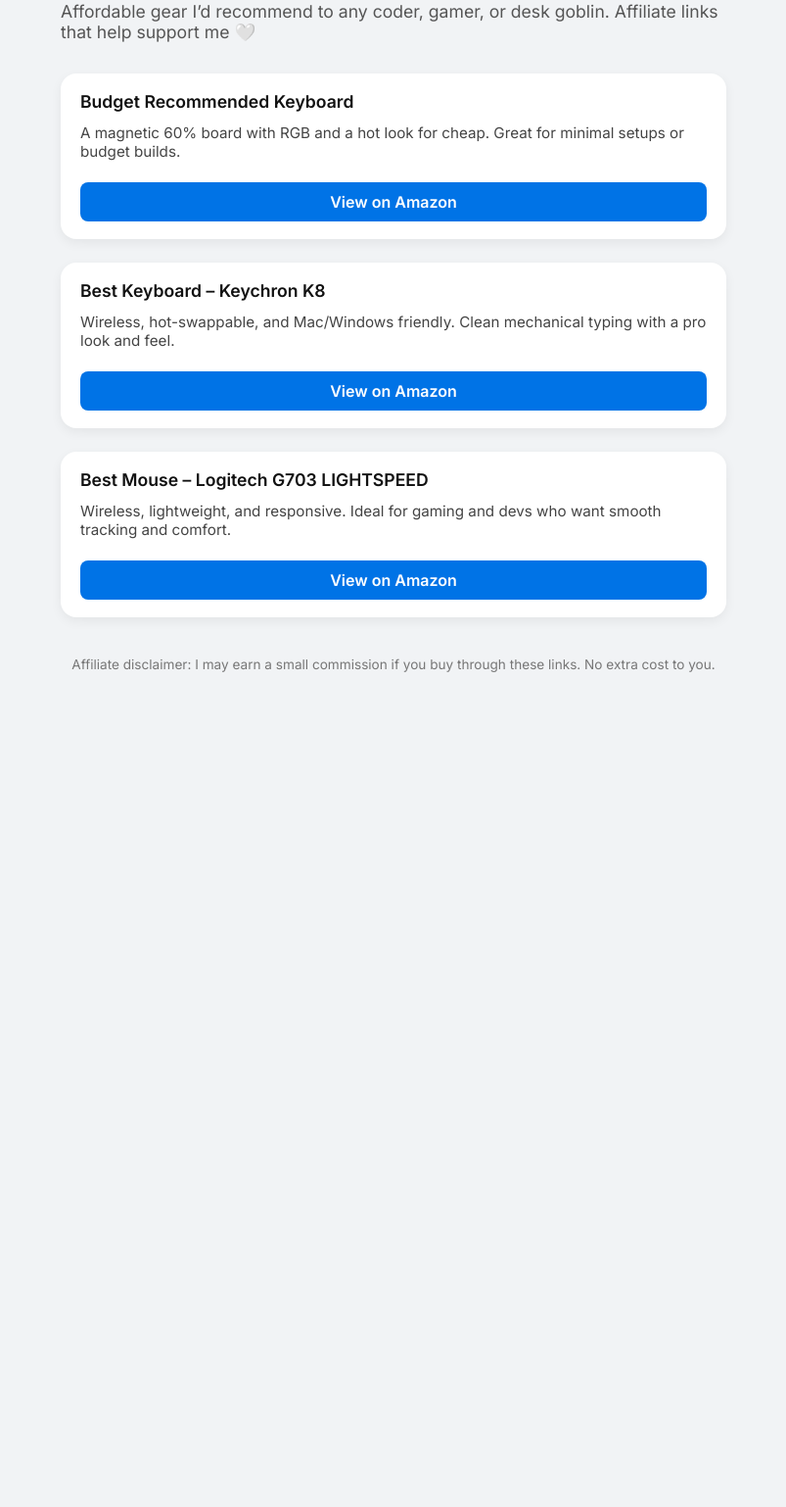
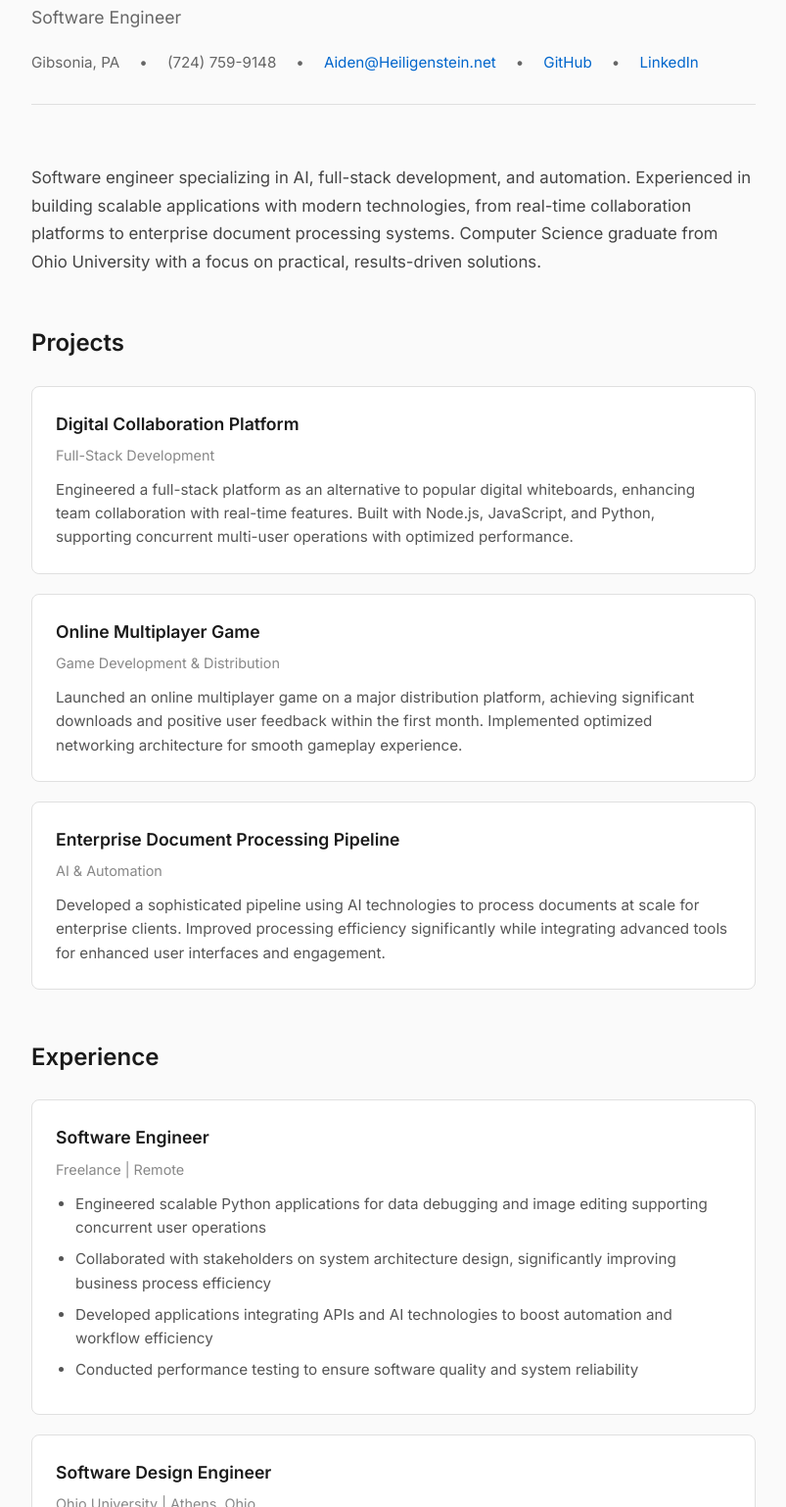
Before and after one commit to AidenHeiligenstein/dev-tools, a plain HTML site: page index.html in a window 1280 px wide. Shown: the part 126-1664 px from the top of the page at 98% size, without its empty margins (238-1041 px from the left). Before the commit the page ends 872 px from the top, so only its background shows below. Drawn offline with Linux system fonts and the light colour scheme.

Commit message:
Revamp index.html with new layout and content
Updated the title and styling of the webpage, enhanced layout, and added sections for projects, experience, skills, and education.

```diff
--- a/index.html
+++ b/index.html
@@ -3,152 +3,274 @@
 <head>
   <meta charset="UTF-8" />
   <meta name="viewport" content="width=device-width, initial-scale=1.0" />
-  <title>Aiden's Tech & Dev Picks</title>
+  <title>Aiden Heiligenstein | Software Engineer</title>
   <link rel="preconnect" href="https://fonts.googleapis.com">
-  <link href="https://fonts.googleapis.com/css2?family=Inter:wght@400;600&display=swap" rel="stylesheet">
+  <link href="https://fonts.googleapis.com/css2?family=Inter:wght@400;500;600&display=swap" rel="stylesheet">
   <style>
     * {
+      margin: 0;
+      padding: 0;
       box-sizing: border-box;
     }
 
     body {
-      font-family: 'Inter', sans-serif;
-      background: #f1f3f5;
-      color: #111;
-      margin: 0;
-      padding: 0;
+      font-family: 'Inter', -apple-system, BlinkMacSystemFont, sans-serif;
+      background: #fafafa;
+      color: #1a1a1a;
+      line-height: 1.6;
     }
 
     .container {
-      max-width: 720px;
-      margin: 60px auto;
-      padding: 0 20px;
+      max-width: 800px;
+      margin: 0 auto;
+      padding: 60px 30px;
+    }
+
+    header {
+      margin-bottom: 60px;
+      padding-bottom: 30px;
+      border-bottom: 1px solid #e0e0e0;
     }
 
     h1 {
-      font-size: 2.5rem;
-      font-weight: 700;
-      margin-bottom: 0.5rem;
+      font-size: 2.25rem;
+      font-weight: 600;
+      margin-bottom: 12px;
+      color: #1a1a1a;
     }
 
-    p.subtitle {
+    .subtitle {
       font-size: 1.1rem;
-      color: #555;
-      margin-bottom: 2rem;
+      color: #666;
+      margin-bottom: 20px;
     }
 
-    .product-card {
-      background: #ffffff;
-      border-radius: 16px;
-      padding: 18px 20px;
+    .contact {
+      display: flex;
+      flex-wrap: wrap;
+      gap: 20px;
+      font-size: 0.95rem;
+      color: #666;
+    }
+
+    .contact a {
+      color: #0066cc;
+      text-decoration: none;
+    }
+
+    .contact a:hover {
+      text-decoration: underline;
+    }
+
+    section {
+      margin-bottom: 50px;
+    }
+
+    h2 {
+      font-size: 1.5rem;
+      font-weight: 600;
       margin-bottom: 24px;
-      box-shadow: 0 4px 12px rgba(0, 0, 0, 0.06);
-      transition: transform 0.2s ease, box-shadow 0.2s ease;
-      text-decoration: none;
-      color: inherit;
-      display: flex;
-      flex-direction: column;
+      color: #1a1a1a;
+    }
+
+    .intro {
+      font-size: 1.05rem;
+      color: #444;
+      line-height: 1.7;
+    }
+
+    .project, .job {
+      background: white;
+      padding: 24px;
+      margin-bottom: 20px;
+      border-radius: 8px;
+      border: 1px solid #e0e0e0;
+    }
+
+    .project h3, .job h3 {
+      font-size: 1.1rem;
+      font-weight: 600;
+      margin-bottom: 6px;
+      color: #1a1a1a;
+    }
+
+    .meta {
+      font-size: 0.9rem;
+      color: #888;
+      margin-bottom: 12px;
+    }
+
+    .description {
+      color: #555;
+      font-size: 0.95rem;
+    }
+
+    ul {
+      margin-top: 12px;
+      padding-left: 20px;
+    }
+
+    ul li {
+      margin-bottom: 8px;
+      color: #555;
+      font-size: 0.95rem;
+    }
+
+    .skills {
+      display: grid;
+      grid-template-columns: repeat(auto-fill, minmax(180px, 1fr));
       gap: 12px;
     }
 
-    .product-card:hover {
-      transform: translateY(-3px);
-      box-shadow: 0 8px 20px rgba(0, 0, 0, 0.08);
-    }
-
-    .product-card img {
-      width: 100%;
-      border-radius: 12px;
-    }
-
-    .product-title {
-      font-weight: 600;
-      font-size: 1.1rem;
-    }
-
-    .product-description {
-      color: #444;
-      font-size: 0.95rem;
-    }
-
-    .product-button {
-      margin-top: 10px;
-      text-align: center;
-      background-color: #0073e6;
-      color: white;
-      padding: 10px 16px;
-      border-radius: 8px;
-      text-decoration: none;
-      font-weight: 600;
-    }
-
-    .disclaimer {
-      font-size: 0.85rem;
-      color: #777;
-      margin-top: 2.5rem;
+    .skill-category {
+      background: white;
+      padding: 16px;
+      border-radius: 6px;
+      border: 1px solid #e0e0e0;
+      font-size: 0.9rem;
+      font-weight: 500;
       text-align: center;
     }
 
-    @media (prefers-color-scheme: dark) {
-      body {
-        background: #111;
-        color: #eee;
+    .education {
+      background: white;
+      padding: 24px;
+      border-radius: 8px;
+      border: 1px solid #e0e0e0;
+    }
+
+    .education h3 {
+      font-size: 1.1rem;
+      font-weight: 600;
+      margin-bottom: 6px;
+    }
+
+    .education .meta {
+      margin-bottom: 16px;
+    }
+
+    @media (max-width: 768px) {
+      .container {
+        padding: 40px 20px;
       }
 
-      .product-card {
-        background: #1e1e1e;
-        color: #eee;
+      h1 {
+        font-size: 1.75rem;
       }
 
-      .product-description {
-        color: #ccc;
+      .contact {
+        flex-direction: column;
+        gap: 8px;
       }
 
-      .disclaimer {
-        color: #999;
-      }
-
-      .product-button {
-        background-color: #228be6;
+      .skills {
+        grid-template-columns: 1fr 1fr;
       }
     }
   </style>
 </head>
 <body>
   <div class="container">
-    <h1>🧠 Aiden's Tech & Dev Picks</h1>
-    <p class="subtitle">Affordable gear I’d recommend to any coder, gamer, or desk goblin. Affiliate links that help support me 🤍</p>
+    <header>
+      <h1>Aiden Heiligenstein</h1>
+      <p class="subtitle">Software Engineer</p>
+      <div class="contact">
+        <span>Gibsonia, PA</span>
+        <span>•</span>
+        <span>(724) 759-9148</span>
+        <span>•</span>
+        <a href="mailto:Aiden@Heiligenstein.net">Aiden@Heiligenstein.net</a>
+        <span>•</span>
+        <a href="https://github.com/AidenHeiligenstein" target="_blank">GitHub</a>
+        <span>•</span>
+        <a href="https://www.linkedin.com/in/aiden-heiligenstein/" target="_blank">LinkedIn</a>
+      </div>
+    </header>
 
-    <!-- Budget Keyboard -->
-    <div class="product-card">
-      <div class="product-title">Budget Recommended Keyboard</div>
-      <div class="product-description">
-        A magnetic 60% board with RGB and a hot look for cheap. Great for minimal setups or budget builds.
+    <section>
+      <p class="intro">
+        Software engineer specializing in AI, full-stack development, and automation. Experienced in building scalable applications with modern technologies, from real-time collaboration platforms to enterprise document processing systems. Computer Science graduate from Ohio University with a focus on practical, results-driven solutions.
+      </p>
+    </section>
+
+    <section>
+      <h2>Projects</h2>
+
+      <div class="project">
+        <h3>Digital Collaboration Platform</h3>
+        <p class="meta">Full-Stack Development</p>
+        <p class="description">
+          Engineered a full-stack platform as an alternative to popular digital whiteboards, enhancing team collaboration with real-time features. Built with Node.js, JavaScript, and Python, supporting concurrent multi-user operations with optimized performance.
+        </p>
       </div>
-      <a href="https://amzn.to/3IsPwbc" class="product-button" target="_blank">View on Amazon</a>
-    </div>
 
-    <!-- Best Keyboard -->
-    <div class="product-card">
-      <div class="product-title">Best Keyboard – Keychron K8</div>
-      <div class="product-description">
-        Wireless, hot-swappable, and Mac/Windows friendly. Clean mechanical typing with a pro look and feel.
+      <div class="project">
+        <h3>Online Multiplayer Game</h3>
+        <p class="meta">Game Development & Distribution</p>
+        <p class="description">
+          Launched an online multiplayer game on a major distribution platform, achieving significant downloads and positive user feedback within the first month. Implemented optimized networking architecture for smooth gameplay experience.
+        </p>
       </div>
-      <a href="https://amzn.to/45QqFba" class="product-button" target="_blank">View on Amazon</a>
-    </div>
 
-    <!-- Best Mouse -->
-    <div class="product-card">
-      <div class="product-title">Best Mouse – Logitech G703 LIGHTSPEED</div>
-      <div class="product-description">
-        Wireless, lightweight, and responsive. Ideal for gaming and devs who want smooth tracking and comfort.
+      <div class="project">
+        <h3>Enterprise Document Processing Pipeline</h3>
+        <p class="meta">AI & Automation</p>
+        <p class="description">
+          Developed a sophisticated pipeline using AI technologies to process documents at scale for enterprise clients. Improved processing efficiency significantly while integrating advanced tools for enhanced user interfaces and engagement.
+        </p>
       </div>
-      <a href="https://amzn.to/4eweLp0" class="product-button" target="_blank">View on Amazon</a>
-    </div>
+    </section>
 
-    <p class="disclaimer">
-      Affiliate disclaimer: I may earn a small commission if you buy through these links. No extra cost to you.
-    </p>
+    <section>
+      <h2>Experience</h2>
+
+      <div class="job">
+        <h3>Software Engineer</h3>
+        <p class="meta">Freelance | Remote</p>
+        <ul>
+          <li>Engineered scalable Python applications for data debugging and image editing supporting concurrent user operations</li>
+          <li>Collaborated with stakeholders on system architecture design, significantly improving business process efficiency</li>
+          <li>Developed applications integrating APIs and AI technologies to boost automation and workflow efficiency</li>
+          <li>Conducted performance testing to ensure software quality and system reliability</li>
+        </ul>
+      </div>
+
+      <div class="job">
+        <h3>Software Design Engineer</h3>
+        <p class="meta">Ohio University | Athens, Ohio</p>
+        <ul>
+          <li>Designed and developed software solutions for community projects, achieving 25% efficiency improvement</li>
+          <li>Collaborated with cross-functional teams to define requirements and align solutions with community needs</li>
+          <li>Implemented software design best practices to enhance code quality and maintainability</li>
+          <li>Created custom websites and applications that improved local sports and social interactions by 40%</li>
+        </ul>
+      </div>
+    </section>
+
+    <section>
+      <h2>Skills</h2>
+      <div class="skills">
+        <div class="skill-category">Frontend Development</div>
+        <div class="skill-category">Backend Development</div>
+        <div class="skill-category">API Design</div>
+        <div class="skill-category">Database Management</div>
+        <div class="skill-category">Cloud & Deployment</div>
+        <div class="skill-category">Version Control</div>
+      </div>
+    </section>
+
+    <section>
+      <h2>Education</h2>
+      <div class="education">
+        <h3>Bachelor of Science in Computer Science</h3>
+        <p class="meta">Ohio University | Athens, Ohio | GPA: 3.1</p>
+        <ul>
+          <li>Led team at university hackathon to develop innovative software solution</li>
+          <li>Active member of Cybersecurity Club, focusing on network security and ethical hacking</li>
+          <li>Contributed to research center projects in collaboration with faculty</li>
+        </ul>
+      </div>
+    </section>
   </div>
 </body>
 </html>
```
